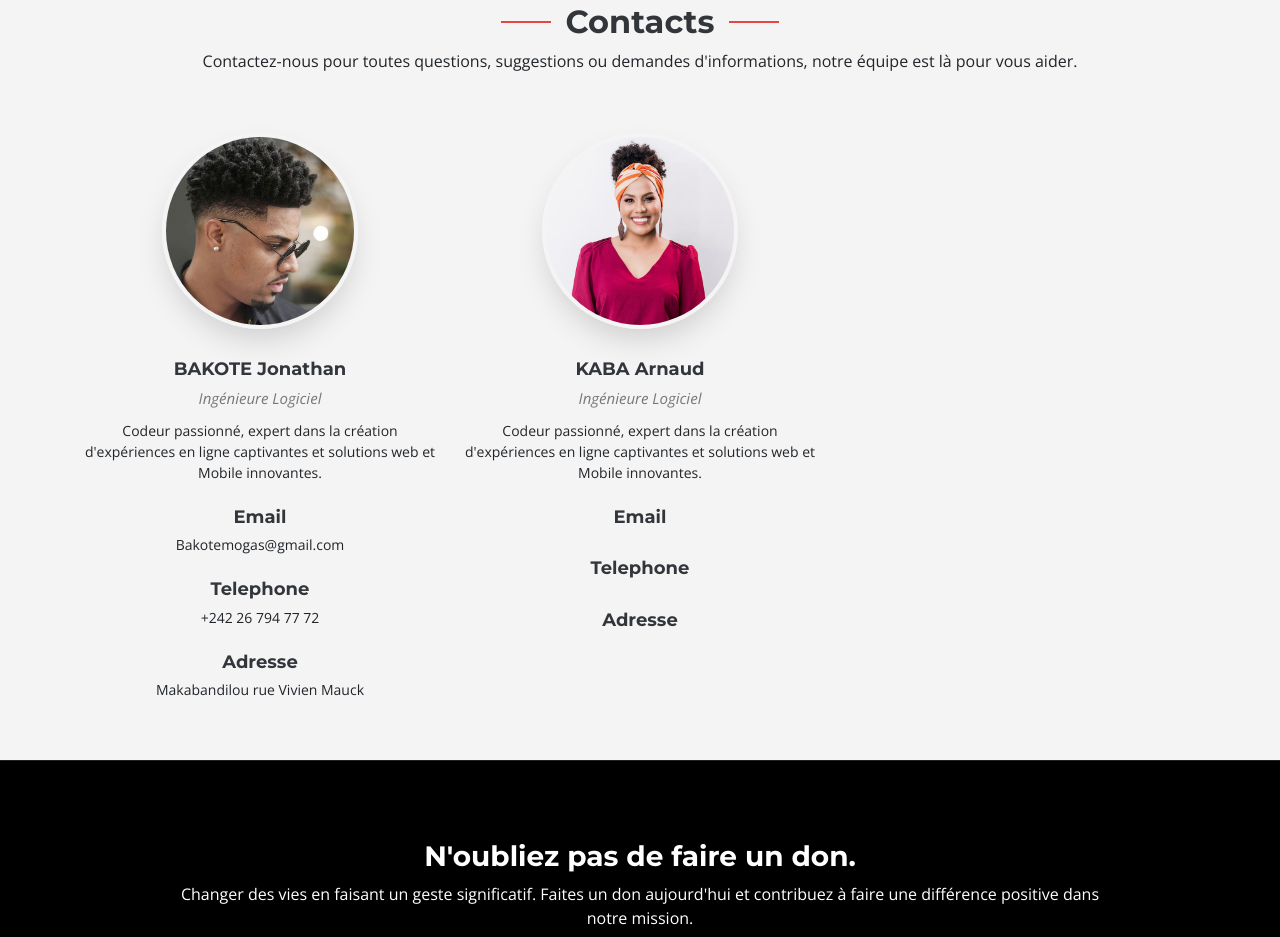
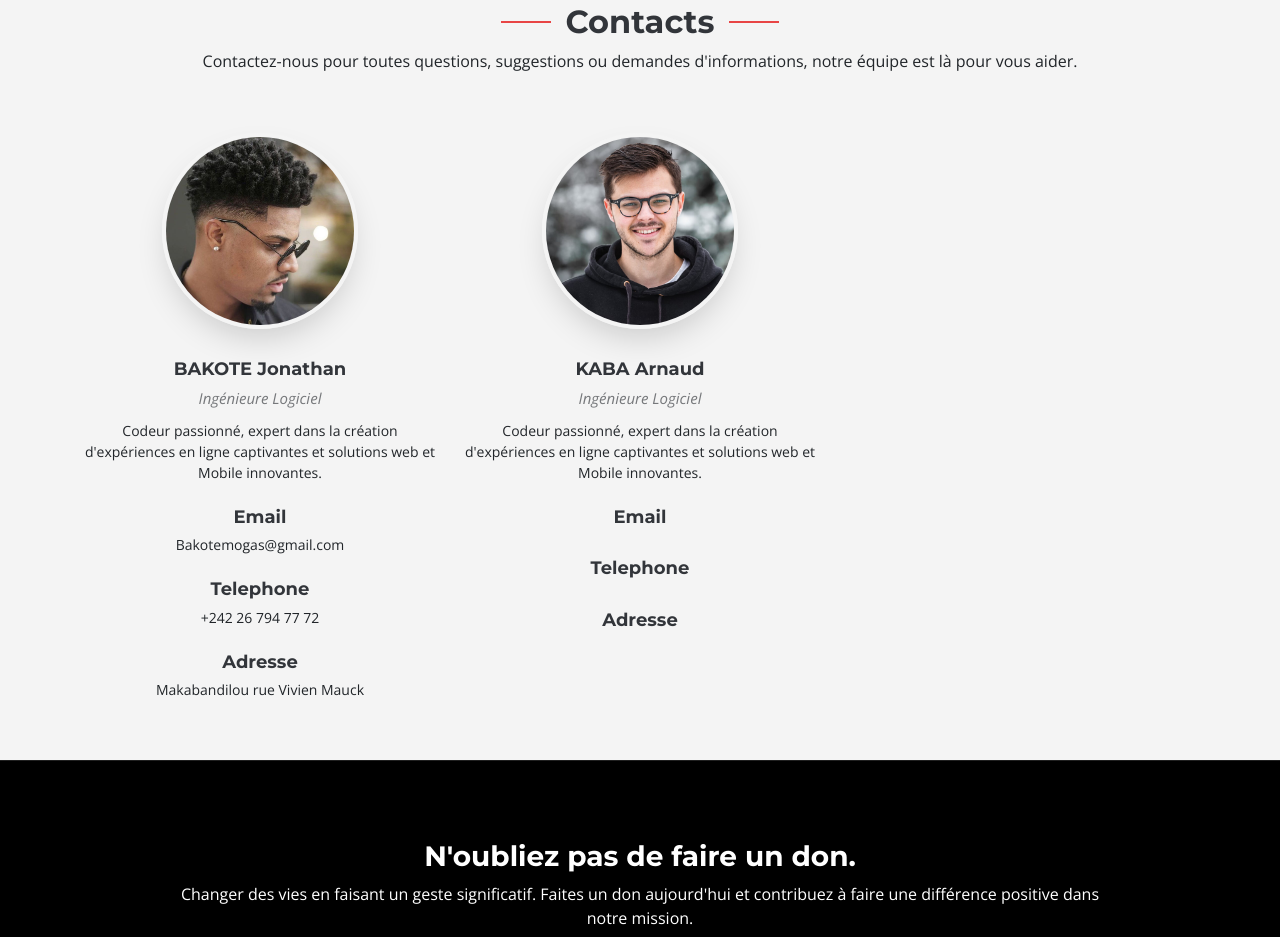
Before and after one commit to Mogas-Yama/tp_1_jee, a plain HTML site: page index.html in a window 1280 px wide. Shown: the part 2415-3352 px from the top of the page. Drawn offline with nearby package versions, Linux system fonts and the light colour scheme.

```diff
--- a/index.html
+++ b/index.html
@@ -664,7 +664,7 @@
             >
               <div class="member-img">
                 <img
-                  src="assets/img/team/team-2.jpg"
+                  src="assets/img/team/team-1.jpg"
                   class="img-fluid"
                   alt=""
                 />
```
